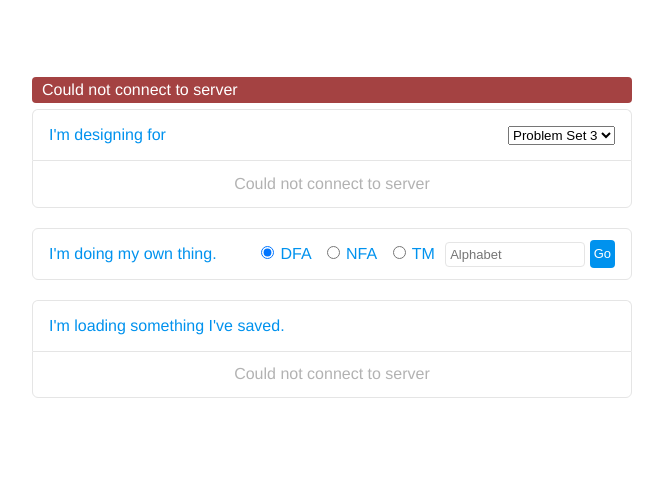
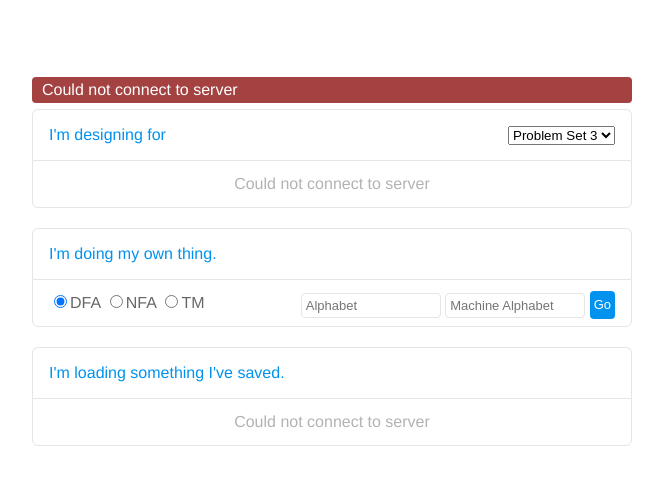
Before and after one commit to precup/turing-machine-sim, a plain HTML site: page index.html in a window 1280 px wide. Shown: the part 180-664 px from the top of the page, without its empty margins (308-971 px from the left). Drawn offline with nearby package versions, Linux system fonts and the light colour scheme; no server answers; a web font is replaced by a local one.

Commit message:
updated index.html to accommodate TM languages

```diff
--- a/index.html
+++ b/index.html
@@ -168,18 +168,23 @@
         </div>
       </div>
       <ul class="problem"></ul>
-      <div class="custom standalone">
+      <div class="custom">
         I'm doing my own thing.
-        <div class="custom-field">
+      </div>
+      <ul class="custom-field">
+        <li>
             <form>
               <label><input type="radio" name="type" checked="checked" class="dfa-radio">DFA</label>
               <label><input type="radio" name="type" class="nfa-radio">NFA</label>
               <label><input type="radio" name="type" class="ym-radio">TM</label>
+              <span class="right">
               <input type="text" placeholder="Alphabet" class="language"></input>
+              <input type="text" placeholder="Machine Alphabet" class="language"></input>
               <button type="button" onclick="createOther()">Go</button>
+              </span>
             </form>
-        </div>
-      </div>
+        </li>
+      </ul>
       <div class="custom">
         I'm loading something I've saved.
       </div>
--- a/styles/select.css
+++ b/styles/select.css
@@ -87,10 +87,10 @@ h3 {
 }
 
 .custom-field {
-  float: right;
+  line-height: 50px;
 }
 
-.custom input[type="text"]{
+.custom-field input[type="text"]{
   font-size: 13px;
   border-radius: 4px;
   width: 140px;
@@ -181,3 +181,13 @@ li:last-child {
   text-align: center;
   pointer-events: none;
 }
+
+.right {
+  position: absolute;
+  right: 0px;
+  bottom: -6px;
+}
+
+.custom-field form {
+  position: relative;
+}
```
Lines whose indentation alone changed are shown as unchanged.
